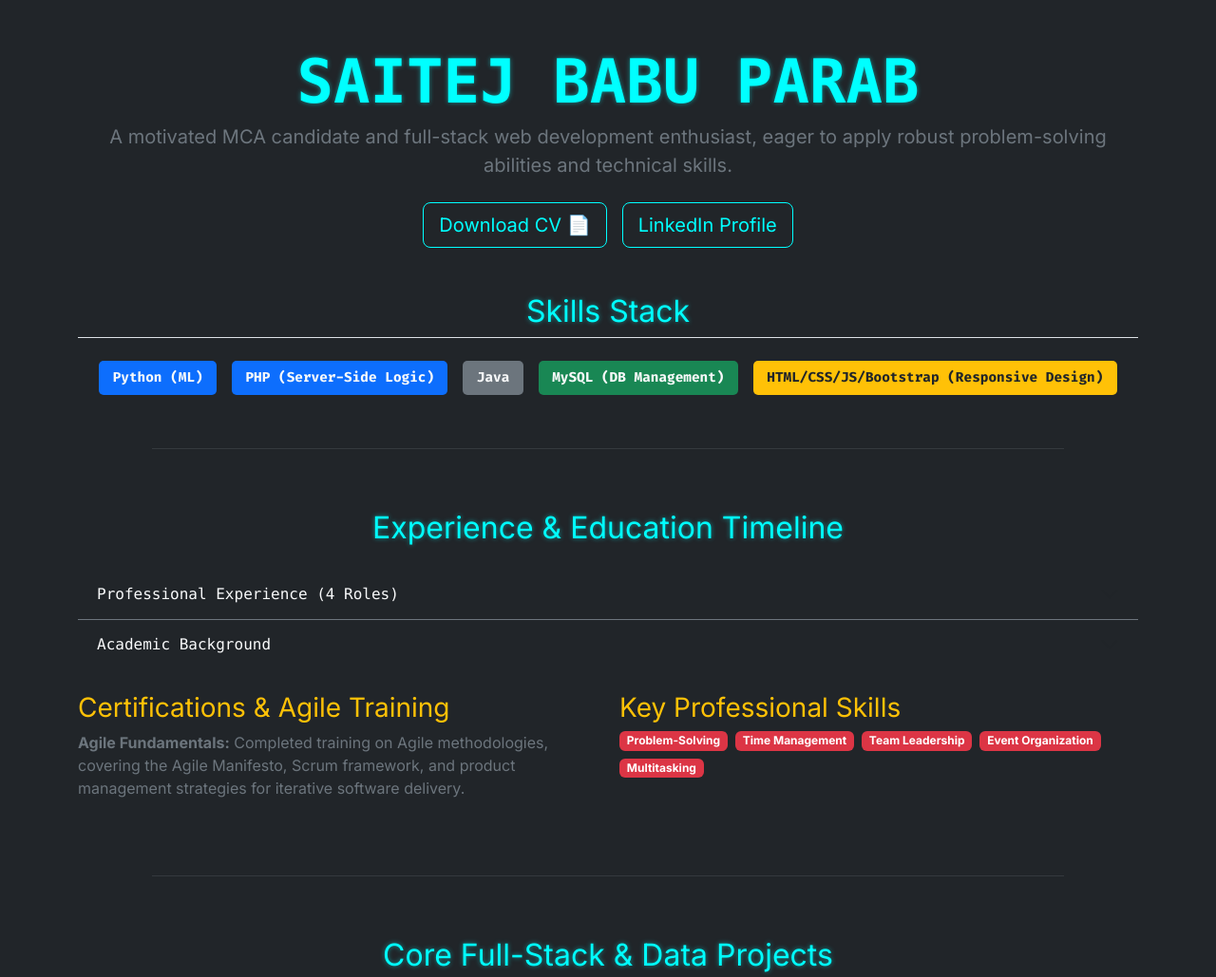
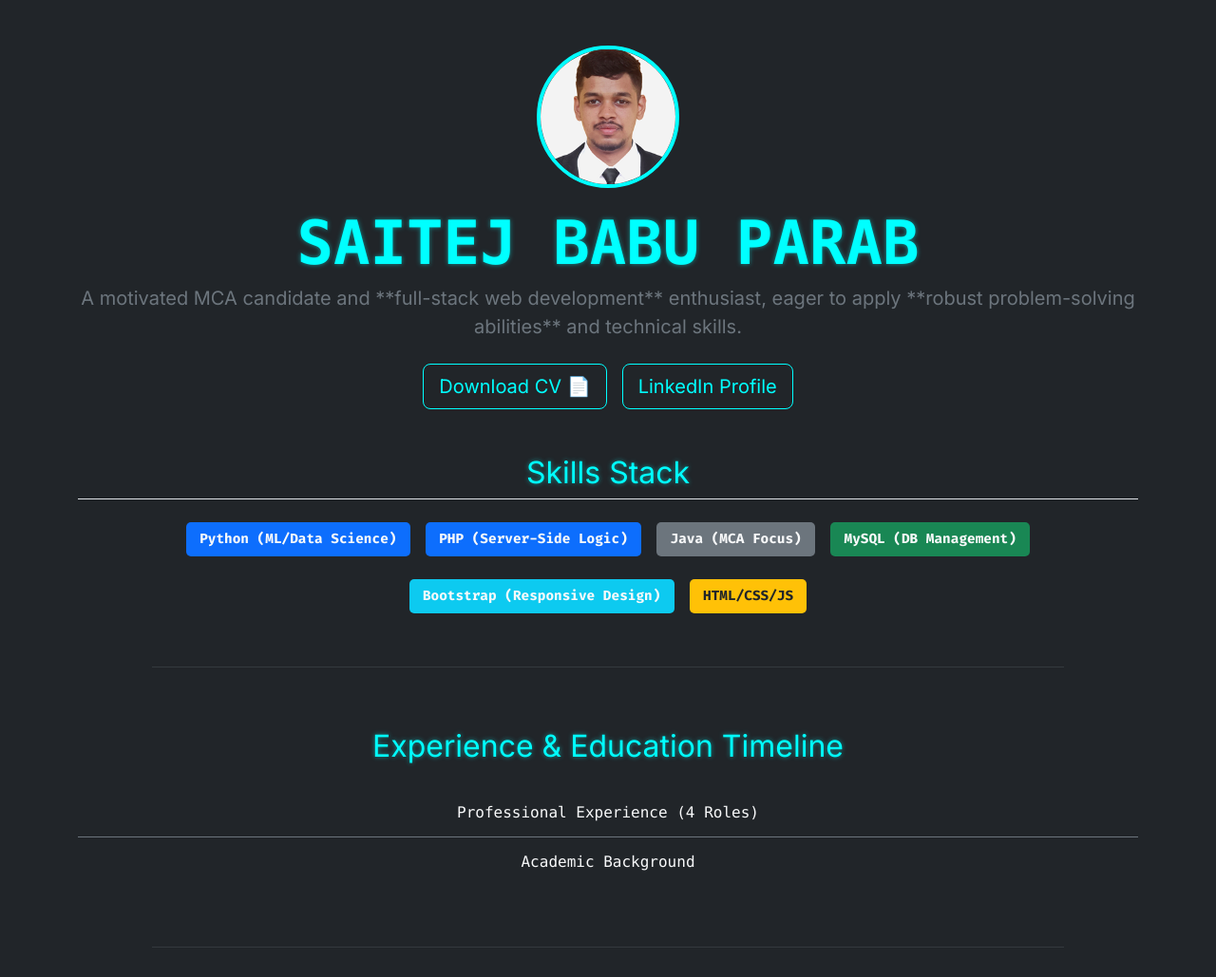
Before and after one commit to Saitejparab/Portfolio, a plain HTML site: page index.html in a window 1280 px wide. Shown: the top 1029 px of the page at 95% size. Drawn offline with nearby package versions, Linux system fonts and the light colour scheme.

Commit message:
Update index.html

```diff
--- a/index.html
+++ b/index.html
@@ -76,14 +76,38 @@
             list-style-type: '⚡️';
             padding-left: 1.5em;
         }
+        /* Style for centered accordion headers */
+        .accordion-header .accordion-button {
+            text-align: center;
+        }
+        .accordion-item .accordion-button::after {
+            margin-left: auto;
+            margin-right: auto;
+        }
+        /* Utility class to ensure button text is centered */
+        .accordion-button-centered {
+            display: block;
+            text-align: center;
+        }
+        /* New styles for the profile picture */
+        .profile-pic {
+            width: 150px; /* Standard size */
+            height: 150px;
+            border-radius: 50%; /* Make it round */
+            object-fit: cover;
+            border: 4px solid var(--tech-blue); /* Techy border */
+            margin-bottom: 20px;
+        }
     </style>
 </head>
 <body class="bg-dark text-light font-inter">
 
     <header class="container py-5 text-center">
+        <img src="1735124221996.png" alt="Saitej Parab - Professional Profile Picture" class="profile-pic">
+
         <h1 class="display-3 fw-bold mb-1 font-monospace text-accent">SAITEJ BABU PARAB</h1>
         <p class="lead text-secondary mb-4">
-            A motivated MCA candidate and <strong>full-stack web development</strong> enthusiast, eager to apply robust problem-solving abilities and technical skills.
+            A motivated MCA candidate and **full-stack web development** enthusiast, eager to apply **robust problem-solving abilities** and technical skills.
         </p>
 
         <div class="d-flex justify-content-center gap-3">
@@ -99,12 +123,12 @@
     <section class="container mb-5">
         <h2 class="text-center mb-4 text-accent border-bottom pb-2">Skills Stack</h2>
         <div class="d-flex flex-wrap justify-content-center gap-3">
-            <span class="skill-badge bg-primary">Python (ML)</span>
+            <span class="skill-badge bg-primary">Python (ML/Data Science)</span>
             <span class="skill-badge bg-primary">PHP (Server-Side Logic)</span>
-            <span class="skill-badge bg-secondary">Java </span>
+            <span class="skill-badge bg-secondary">Java (MCA Focus)</span>
             <span class="skill-badge bg-success">MySQL (DB Management)</span>
-
-            <span class="skill-badge bg-warning text-dark">HTML/CSS/JS/Bootstrap (Responsive Design)</span>
+            <span class="skill-badge bg-info">Bootstrap (Responsive Design)</span>
+            <span class="skill-badge bg-warning text-dark">HTML/CSS/JS</span>
         </div>
     </section>
 
@@ -116,7 +140,7 @@
 
             <div class="accordion-item bg-dark text-light border-secondary">
                 <h2 class="accordion-header">
-                    <button class="accordion-button collapsed bg-dark text-light font-monospace" type="button" data-bs-toggle="collapse" data-bs-target="#collapseExperience">
+                    <button class="accordion-button collapsed bg-dark text-light font-monospace accordion-button-centered" type="button" data-bs-toggle="collapse" data-bs-target="#collapseExperience">
                         Professional Experience (4 Roles)
                     </button>
                 </h2>
@@ -151,7 +175,7 @@
 
             <div class="accordion-item bg-dark text-light border-secondary">
                 <h2 class="accordion-header">
-                    <button class="accordion-button collapsed bg-dark text-light font-monospace" type="button" data-bs-toggle="collapse" data-bs-target="#collapseEducation">
+                    <button class="accordion-button collapsed bg-dark text-light font-monospace accordion-button-centered" type="button" data-bs-toggle="collapse" data-bs-target="#collapseEducation">
                         Academic Background
                     </button>
                 </h2>
@@ -169,30 +193,12 @@
                 </div>
             </div>
         </div>
-
-        <div class="row mt-4">
-            <div class="col-md-6">
-                <h3 class="text-warning">Certifications & Agile Training</h3>
-                <p class="text-secondary"><strong>Agile Fundamentals:</strong> Completed training on Agile methodologies, covering the Agile Manifesto, Scrum framework, and product management strategies for iterative software delivery.</p>
-            </div>
-            <div class="col-md-6">
-                <h3 class="text-warning">Key Professional Skills</h3>
-                <div class="d-flex flex-wrap gap-2">
-                    <span class="badge bg-danger">Problem-Solving</span>
-                    <span class="badge bg-danger">Time Management</span>
-                    <span class="badge bg-danger">Team Leadership</span>
-                    <span class="badge bg-danger">Event Organization</span>
-                    <span class="badge bg-danger">Multitasking</span>
-                </div>
-            </div>
-        </div>
-
     </section>
 
     <hr class="border-secondary mx-auto w-75">
 
     <section class="container py-5">
-        <h2 class="text-center mb-5 text-accent">Core Full-Stack & Data Projects</h2>
+        <h2 class="text-center mb-5 text-accent">Projects</h2>
         <div class="row g-4">
 
             <div class="col-md-6 col-lg-4">
@@ -271,8 +277,29 @@
                     </div>
                 </div>
             </div>
+        </div>
 
+        <div class="row mt-5">
+            <div class="col-md-12 text-center">
+                <h3 class="text-warning mb-3">Certifications & Key Professional Skills</h3>
+            </div>
+            <div class="col-md-6 mb-3">
+                <h5 class="text-warning">Agile Fundamentals Training</h5>
+                <p class="text-secondary small">Completed training on **Agile methodologies**, covering the Agile Manifesto, Scrum framework, and product management strategies for iterative software delivery.</p>
+            </div>
+            <div class="col-md-6 mb-3">
+                <h5 class="text-warning">Key Skills & Interests</h5>
+                <div class="d-flex flex-wrap gap-2 justify-content-center justify-content-md-start">
+                    <span class="badge bg-danger">Problem-Solving</span>
+                    <span class="badge bg-danger">Time Management</span>
+                    <span class="badge bg-danger">Team Leadership</span>
+                    <span class="badge bg-danger">Event Organization</span>
+                    <span class="badge bg-danger">Multitasking</span>
+                    <span class="badge bg-success">Fitness (Morning Runs)</span>
+                </div>
+            </div>
         </div>
+
     </section>
 
     <footer class="bg-black text-center py-3 mt-5">
```
